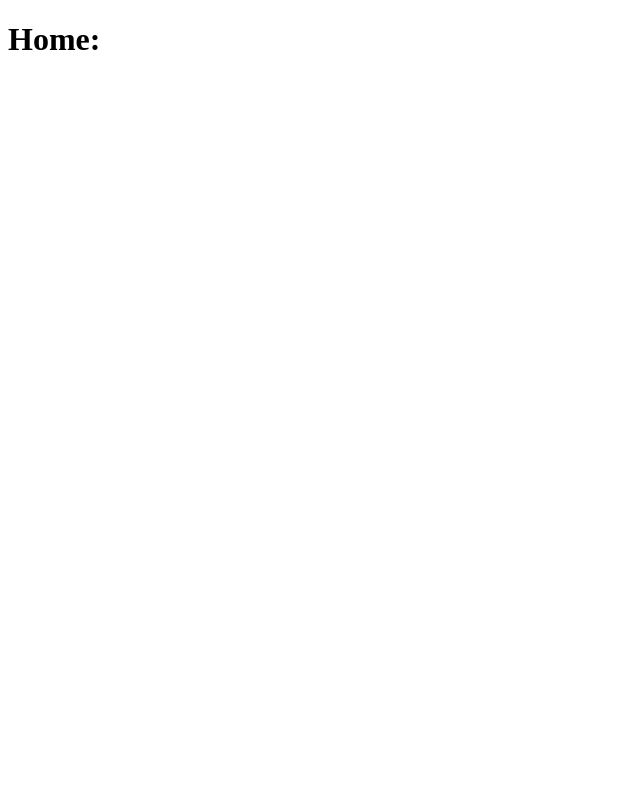
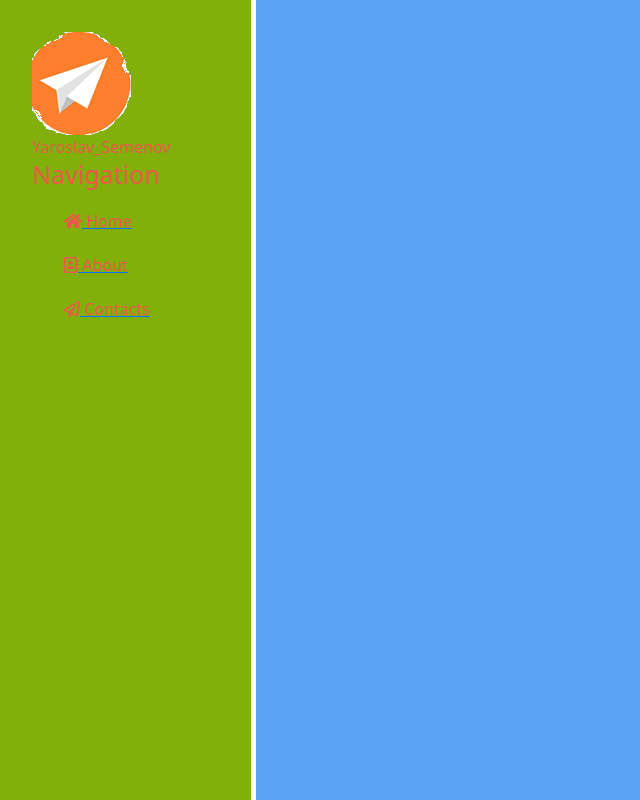
Before and after one commit to yariksem/mysite.Django, a Django app: page / in a window 1280 px wide. Before the commit the part shown is almost empty. Shown: the whole page, without its empty margins (0-640 px from the left). Run offline with Django 3.2, Linux system fonts and the light colour scheme; some libraries are stand-ins or nearby versions.

Commit message:
project mysite: create test site  17:20 20.06.2021

```diff
--- a/mysite/mysite/settings.py
+++ b/mysite/mysite/settings.py
@@ -119,6 +119,10 @@ USE_TZ = True
 
 STATIC_URL = '/static/'
 
+STATICFILES_DIRS = [
+    BASE_DIR / "static",
+]
+
 # Default primary key field type
 # https://docs.djangoproject.com/en/3.2/ref/settings/#default-auto-field
 
--- a/mysite/mysite/urls.py
+++ b/mysite/mysite/urls.py
@@ -15,9 +15,12 @@ Including another URLconf
 """
 from django.contrib import admin
 from django.urls import path
+
+from django.conf import settings
+from django.conf.urls.static import static
 import home.views
 
 urlpatterns = [
     path('admin/', admin.site.urls),
     path('', home.views.index)
-]
+] + static(settings.STATIC_URL, document_root=settings.STATIC_ROOT)
--- /dev/null
+++ b/mysite/static/main/css/main.css
@@ -0,0 +1,39 @@
+h1 {
+    color: green;
+}
+
+body {
+    background: #59A4F2;
+}
+
+aside {
+    float: left;
+    background: #81b00a;
+    width: 20%;
+    padding: 2.5%;
+    height: 100vh;
+    color: #F1564A;
+    border-right: 5px solid #fff;
+}
+
+aside .logo {
+    top: -30px;
+}
+
+aside h3 {
+    font-size: 25px;
+}
+
+aside ul {list-style: none}
+
+aside ul li {
+    color: #F1564A;
+    display: block;
+    margin-top: 20px;
+    transition: all .6s ease;
+}
+
+aside ul li:hover, aside ul a:hover {
+    color: #6a3f3c;
+    transform: scale(1.55);
+}
--- a/mysite/templates/index.html
+++ b/mysite/templates/index.html
@@ -1,10 +1,27 @@
+{% load static %}
 <!DOCTYPE html>
 <html lang="en">
 <head>
     <meta charset="UTF-8">
+    <link rel="stylesheet" href="https://cdn.jsdelivr.net/npm/bootstrap@5.0.1/dist/css/bootstrap.min.css">
+    <link rel="stylesheet" href="https://use.fontawesome.com/releases/v5.8.2/css/all.css">
+    <link rel="stylesheet" href="{% static 'main/css/main.css' %}">
     <title>Home Page</title>
 </head>
 <body>
-    <h1>Home:</h1>
+    <aside>
+        <img src="{% static 'main/img/img.png'%}" alt="Logo">
+        <span class="logo">Yaroslav_Semenov</span>
+        <h3>Navigation</h3>
+        <ul>
+            <a href=""><li><i class="fas fa-home"></i> Home</li></a>
+            <a href=""><li><i class="far fa-address-book"></i> About</li></a>
+            <a href=""><li><i class="far fa-paper-plane"></i> Contacts</li></a>
+        </ul>
+    </aside>
+    <main>
+        {% block content %}
+        {% endblock %}
+    </main>
 </body>
 </html>
```
Also changed, not shown: mysite/static/main/img/img.png (added).
